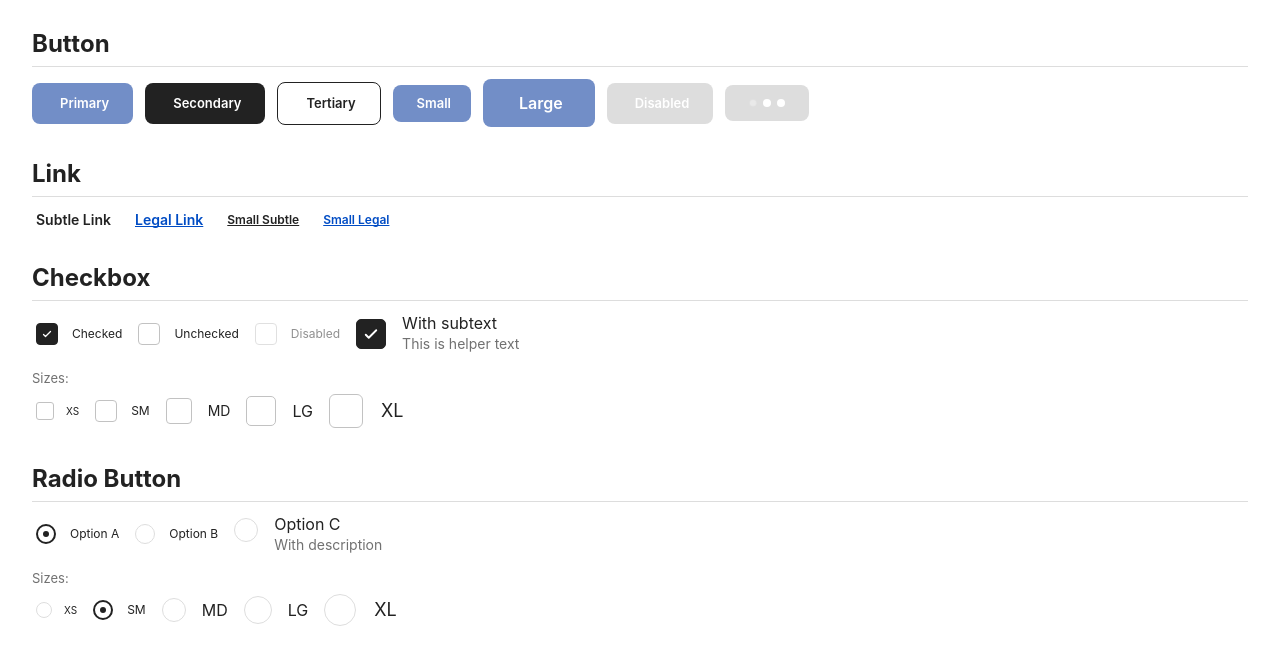
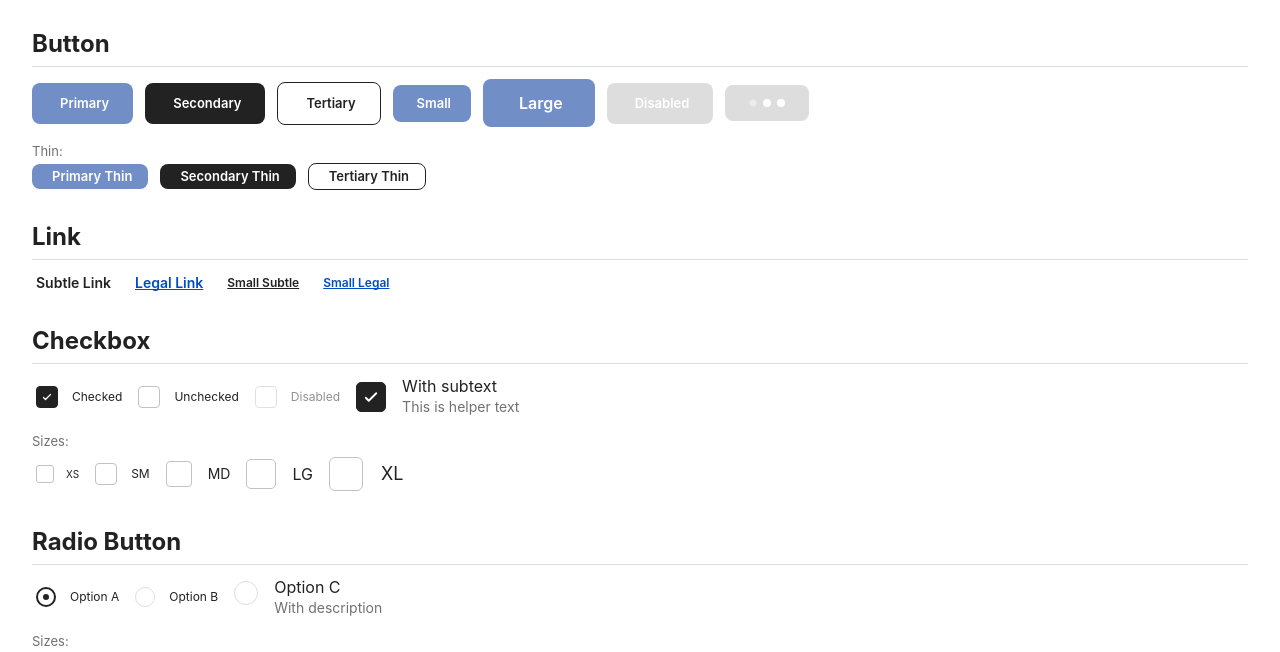
Before and after one commit to LandoCole/caylina-ui-kit, a website built with Vite: page index.html in a window 1280 px wide. Shown: the part 131-783 px from the top of the page. Built offline with nearby package versions, Linux system fonts and the light colour scheme.

Commit message:
Add thin size variant to button and split button
- New size="thin" option with reduced vertical padding (6px) for compact UIs
- Split button now demoed in all three variants (primary, secondary, tertiary)
- Updated screenshots to reflect new button variants

Co-Authored-By: Claude Opus 4.6 <noreply@anthropic.com>

```diff
--- a/index.html
+++ b/index.html
@@ -38,6 +38,12 @@
     <ca-button variant="primary" size="lg">Large</ca-button>
     <ca-button variant="primary" disabled>Disabled</ca-button>
     <ca-button variant="primary" loading>Loading</ca-button>
+  </div>
+  <p style="margin: 8px 0 4px; font-size: 13px; color: var(--ca-text-muted);">Thin:</p>
+  <div class="row">
+    <ca-button variant="primary" size="thin">Primary Thin</ca-button>
+    <ca-button variant="secondary" size="thin">Secondary Thin</ca-button>
+    <ca-button variant="tertiary" size="thin">Tertiary Thin</ca-button>
   </div>
 
   <!-- ─── Link ─── -->
@@ -304,12 +310,26 @@
   <h2>Split Button</h2>
   <div class="row">
     <ca-split-button label="Save" variant="primary" id="demo-split-button"></ca-split-button>
+    <ca-split-button label="Save" variant="secondary" id="demo-split-secondary"></ca-split-button>
+    <ca-split-button label="Save" variant="tertiary" id="demo-split-tertiary"></ca-split-button>
+  </div>
+  <p style="margin: 8px 0 4px; font-size: 13px; color: var(--ca-text-muted);">Thin:</p>
+  <div class="row">
+    <ca-split-button label="Save" variant="primary" size="thin" id="demo-split-thin-primary"></ca-split-button>
+    <ca-split-button label="Save" variant="secondary" size="thin" id="demo-split-thin-secondary"></ca-split-button>
+    <ca-split-button label="Save" variant="tertiary" size="thin" id="demo-split-thin-tertiary"></ca-split-button>
   </div>
   <script type="module">
-    document.getElementById('demo-split-button').options = [
+    const splitOpts = [
       { value: 'save-draft', label: 'Save as Draft' },
       { value: 'save-publish', label: 'Save & Publish' },
     ];
+    document.getElementById('demo-split-button').options = splitOpts;
+    document.getElementById('demo-split-secondary').options = splitOpts;
+    document.getElementById('demo-split-tertiary').options = splitOpts;
+    document.getElementById('demo-split-thin-primary').options = splitOpts;
+    document.getElementById('demo-split-thin-secondary').options = splitOpts;
+    document.getElementById('demo-split-thin-tertiary').options = splitOpts;
   </script>
 
   <!-- ─── Date Picker ─── -->
--- a/src/lit/button.ts
+++ b/src/lit/button.ts
@@ -32,6 +32,7 @@ export class CaButton extends LitElement {
     }
 
     /* Sizes */
+    .button.thin { padding: 6px 16px; font-size: var(--ca-font-size-sm); }
     .button.xs { padding: 8px 16px; font-size: var(--ca-font-size-xs); }
     .button.sm { padding: 12px 20px; font-size: var(--ca-font-size-sm); }
     .button.md { padding: 14px 24px; font-size: var(--ca-font-size-sm); }
@@ -132,7 +133,7 @@ export class CaButton extends LitElement {
   `;
 
   @property({ type: String, reflect: true }) variant: 'primary' | 'secondary' | 'tertiary' = 'primary';
-  @property({ type: String, reflect: true }) size: 'xs' | 'sm' | 'md' | 'lg' | 'full' = 'md';
+  @property({ type: String, reflect: true }) size: 'thin' | 'xs' | 'sm' | 'md' | 'lg' | 'full' = 'md';
   @property({ type: Boolean, reflect: true }) disabled = false;
   @property({ type: Boolean, reflect: true }) loading = false;
 
--- a/src/lit/split-button.ts
+++ b/src/lit/split-button.ts
@@ -15,6 +15,9 @@ export class CaSplitButton extends LitElement {
     .main-button { border-radius: var(--ca-radius-button) 0 0 var(--ca-radius-button); }
     .dropdown-trigger { border-radius: 0 var(--ca-radius-button) var(--ca-radius-button) 0; }
     .divider { width: 1px; align-self: center; height: 60%; flex-shrink: 0; }
+    /* Size: thin */
+    :host([size="thin"]) .main-button { padding: 6px 16px; font-size: 13px; }
+    :host([size="thin"]) .dropdown-trigger { padding: 6px 10px; }
     /* Size: xs */
     :host([size="xs"]) .main-button { padding: 8px 16px; font-size: 11px; }
     :host([size="xs"]) .dropdown-trigger { padding: 8px 10px; }
@@ -63,7 +66,7 @@ export class CaSplitButton extends LitElement {
   `;
 
   @property({ type: String, reflect: true }) variant: 'primary' | 'secondary' | 'tertiary' = 'primary';
-  @property({ type: String, reflect: true }) size: 'xs' | 'sm' | 'md' | 'lg' = 'md';
+  @property({ type: String, reflect: true }) size: 'thin' | 'xs' | 'sm' | 'md' | 'lg' = 'md';
   @property({ type: Array }) options: SplitButtonOption[] = [];
   @property({ type: String }) value = '';
   @property({ type: String }) label = '';
```
Also changed, not shown: screenshots/buttons-light.png (added), screenshots/dark-mode-full.png, screenshots/light-mode-full.png, screenshots/split-buttons-light.png (added), screenshots/table-drag-dark.png, screenshots/table-drag-light.png, screenshots/table-selection-dark.png, screenshots/table-selection-light.png.
